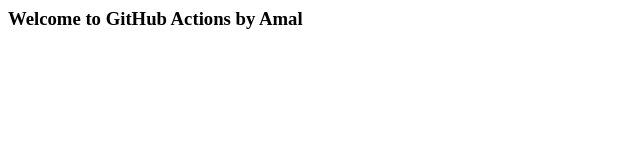
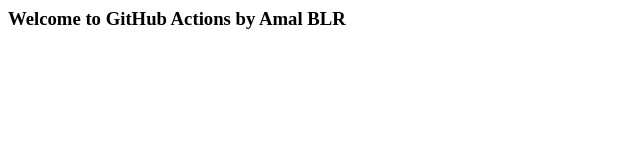
Before and after one commit to amalonline1/erp4amal, a plain HTML site: page index.html in a window 1280 px wide. Shown: the full height of the page, 0-640 px from the left. Drawn offline with Linux system fonts and the light colour scheme.

Commit message:
Enhance welcome message with location detail

```diff
--- a/index.html
+++ b/index.html
@@ -1,5 +1,6 @@
 <html>
     <body>
-        <h3>Welcome to GitHub Actions by Amal</h3>
+        <h3>Welcome to GitHub Actions by Amal BLR </h3>
+
     </body>
 </html>
```
